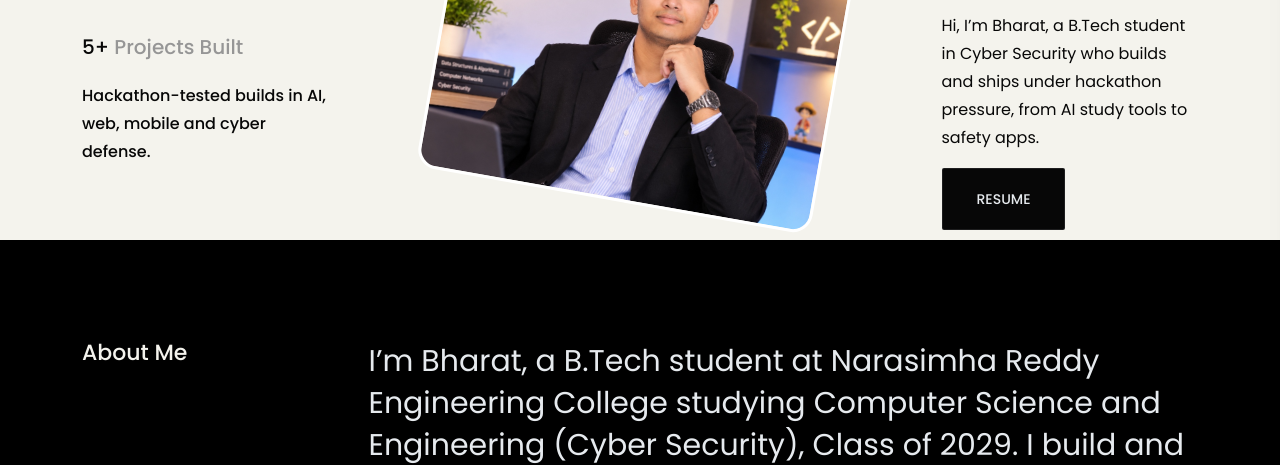
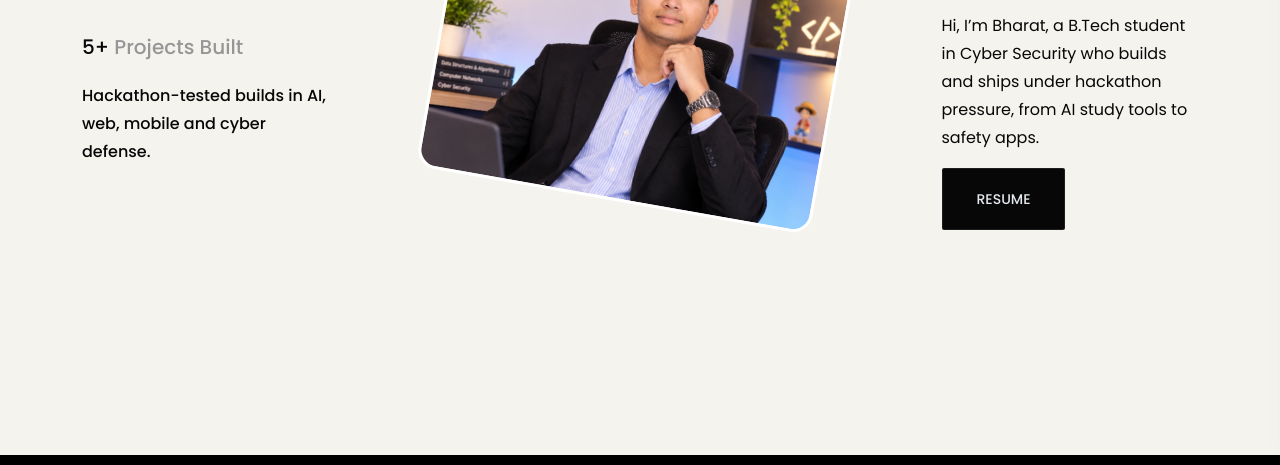
Before and after one commit to bharat24082007-spec/portfolio, a plain HTML site: page index.html in a window 1280 px wide. Shown: the part 345-810 px from the top of the page. Drawn offline with nearby package versions, Linux system fonts and the light colour scheme.

Commit message:
fix: Set min-height 100vh on main-hero-area so black About section is hidden on initial view

```diff
--- a/assets/css/bharat-custom.css
+++ b/assets/css/bharat-custom.css
@@ -291,7 +291,12 @@
     line-height: 1.35 !important;
 }
 
-/* ------ Hero section: ensure photo layers cleanly over background name ------ */
+/* ------ Hero section: full viewport height so black About section is hidden on load ------ */
+.main-hero-area {
+    min-height: 100vh;
+    padding-bottom: 100px;
+}
+
 .hero-image {
     position: relative;
     z-index: 2;
```
